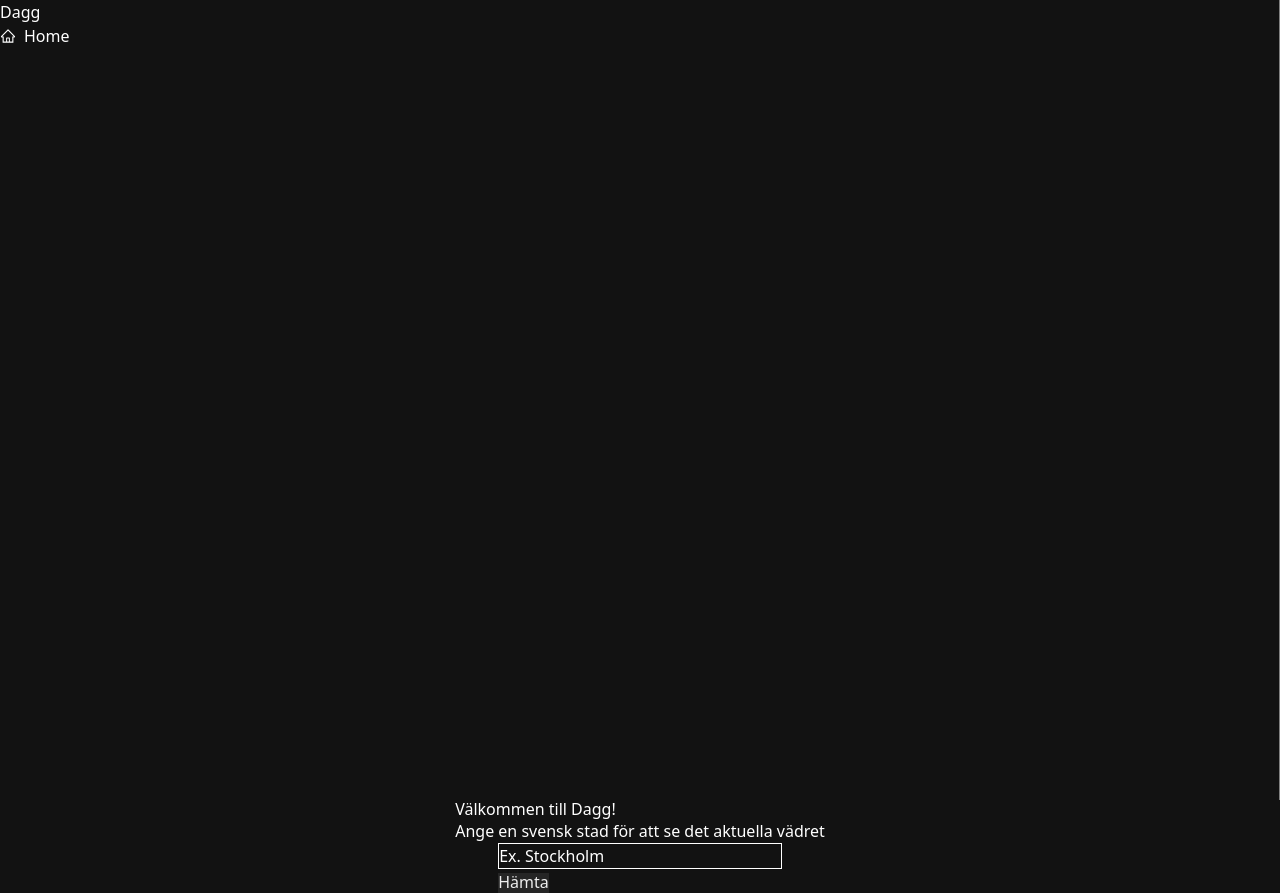
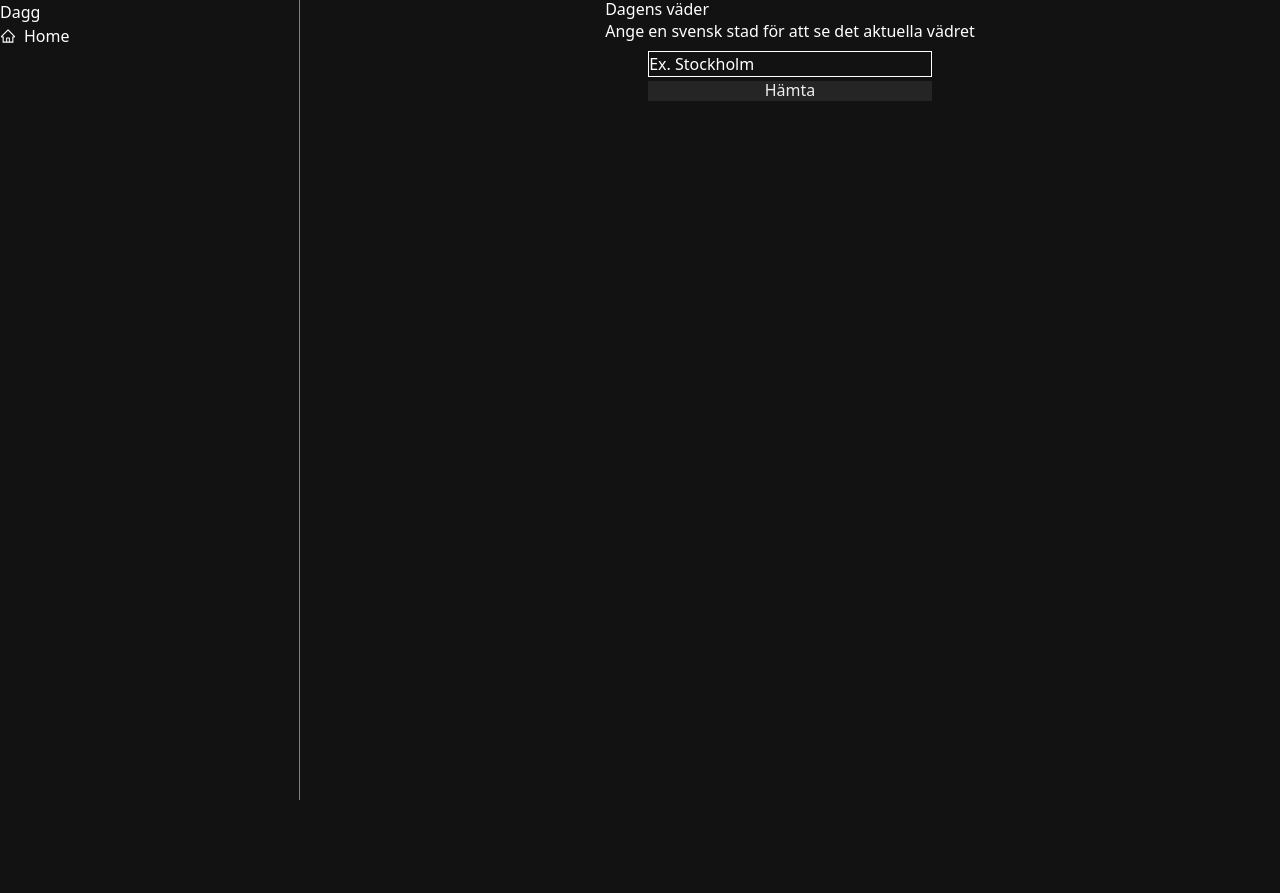
Before and after one commit to devpaps/dagg_rust, a Next.js app: page / in a window 1280 px wide. After the commit the page ends 800 px from the top, so only its background shows below. Built offline with nearby package versions, Linux system fonts and the light colour scheme.

Commit message:
Cna now show a proper icon of the weather and user dont need to press Sök button

```diff
--- a/src/pages/index.tsx
+++ b/src/pages/index.tsx
@@ -3,13 +3,15 @@ import { invoke } from '@tauri-apps/api/tauri';
 import {
   Box,
   Button,
-  Container,
   Flex,
+  Grid,
   Heading,
+  HStack,
   Input,
   Text,
   VStack,
 } from '@chakra-ui/react';
+import Image from 'next/image';
 import SideBar from '../components/Sidebar';
 
 interface Data {
@@ -17,7 +19,7 @@ interface Data {
   current: {
     temp: number;
     humidity: number;
-    weather: { description: string }[];
+    weather: { description: string; icon: number }[];
   };
   error_message?: string;
 }
@@ -30,49 +32,81 @@ function App() {
     setGreetMsg(await invoke('get_data', { city: name }));
   }
 
+  function handleChange(e: any) {
+    e.preventDefault();
+    setName(e.currentTarget.value);
+    greet();
+  }
+
+  console.log(greetMsg);
+
   return (
-    <>
+    <Grid templateColumns="300px 1fr">
       <Box>
         <SideBar />
       </Box>
       <Flex justifyContent="center">
         <Flex>
           <Box>
-            <Heading>Välkommen till Dagg!</Heading>
+            <Box mt={20}>
+              <Heading>Dagens väder</Heading>
+            </Box>
 
-            <Text>Ange en svensk stad för att se det aktuella vädret</Text>
-
-            <VStack>
+            <VStack mt={20}>
+              <Text fontWeight="medium">
+                Ange en svensk stad för att se det aktuella vädret
+              </Text>
               <Box>
+                <form onSubmit={handleChange}>
                   <Input
                     id="greet-input"
+                    size="lg"
+                    mt={4}
                     onChange={(e) => setName(e.currentTarget.value)}
                     placeholder="Ex. Stockholm"
                   />
-                <Button type="button" onClick={() => greet()}>
+                  <Button
+                    type="submit"
+                    width="100%"
+                    mt={5}
+                    size="lg"
+                    onClick={() => greet()}
+                  >
                     Hämta
                   </Button>
+                </form>
               </Box>
             </VStack>
             {greetMsg ? (
               <Flex direction="column">
                 {greetMsg.error_message ? (
-                  <Text>{greetMsg.error_message}</Text>
+                  <Text textAlign="center" mt="10" fontWeight="bold">
+                    {greetMsg.error_message}
+                  </Text>
                 ) : (
-                  <>
+                  <Box mt={10}>
                     <Text>{`Temperatur: ${greetMsg.current.temp.toFixed(
                       1,
                     )} °C`}</Text>
                     <Text>{`Fuktighet: ${greetMsg.current.humidity} %`}</Text>
+                    <HStack>
+                      <Image
+                        objectFit="contain"
+                        width="50px"
+                        height="50px"
+                        src={`http://openweathermap.org/img/w/${greetMsg.current.weather[0].icon}.png`}
+                        alt="weathericon"
+                      />
                       <Text>{greetMsg.current.weather[0].description}</Text>
-                  </>
+                    </HStack>
+                  </Box>
                 )}
               </Flex>
             ) : null}
           </Box>
         </Flex>
       </Flex>
-    </>
+    </Grid>
   );
 }
 
```
Lines whose indentation alone changed are shown as unchanged.
